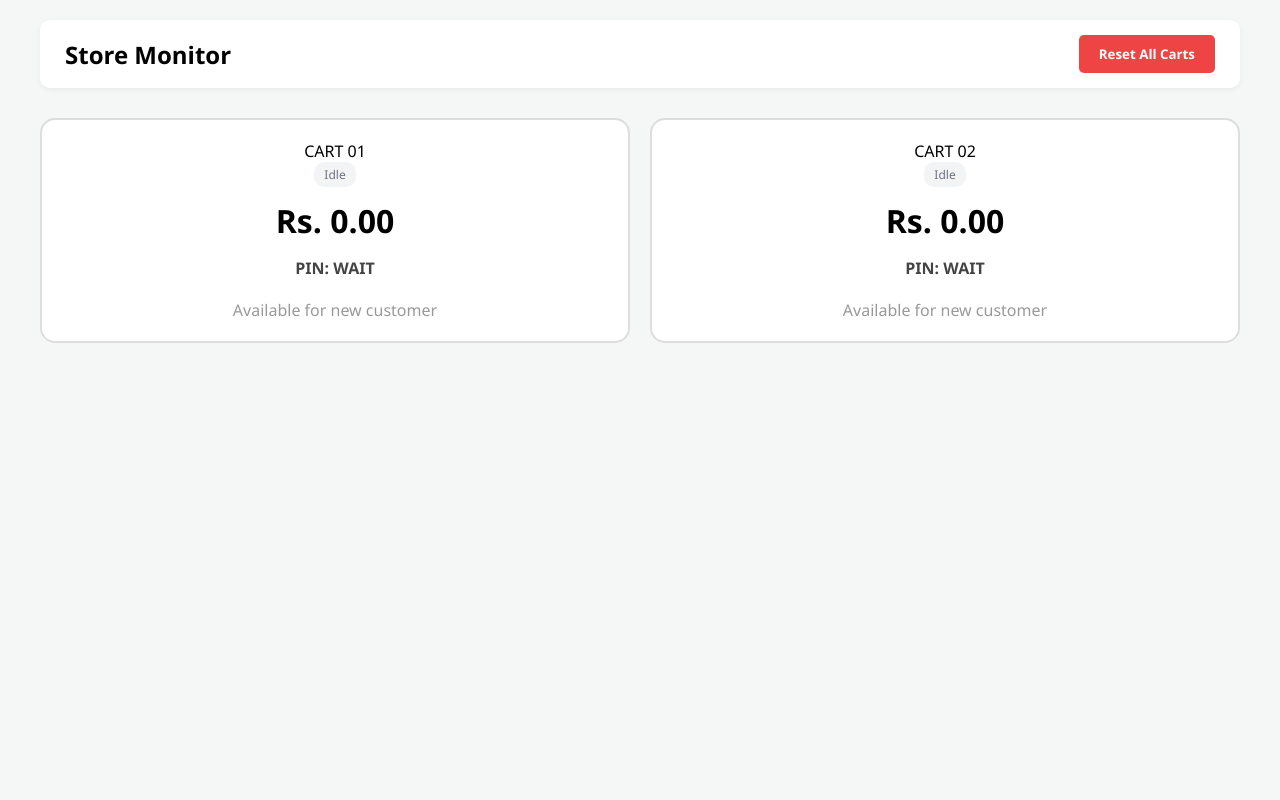
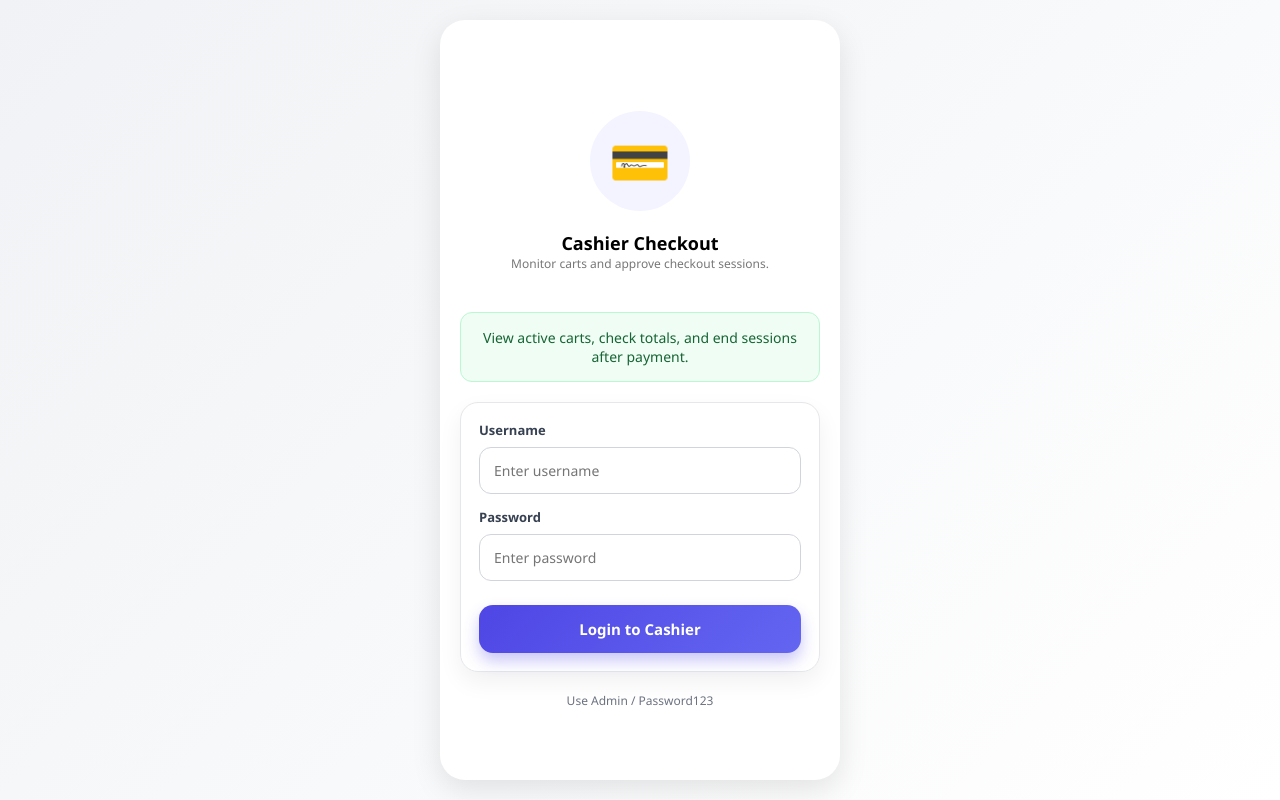
Before and after one commit to Abhyudaya30/FYP, a Flask app: page /cashier in a window 1280 px wide. Run offline with Flask 3, Linux system fonts and the light colour scheme; data comes from the database, SQL or seed files in the repository; both versions use the stored data as it was after the commit; data that the repository does not hold is empty.

Commit message:
SmartCart project

```diff
--- a/app.py
+++ b/app.py
@@ -1,8 +1,9 @@
-from flask import Flask, jsonify, redirect, render_template, request, url_for
+from flask import Flask, jsonify, redirect, render_template, request, session, url_for
 import mysql.connector
 import random
 
 app = Flask(__name__)
+app.secret_key = "smartcart-secret-key"
 
 db_config = {
     "host": "127.0.0.1",
@@ -11,6 +12,9 @@ db_config = {
     "password": "smartcartpass",
     "database": "smart_cart_system",
 }
+
+AUTH_USERNAME = "Admin"
+AUTH_PASSWORD = "Password123"
 
 # In-memory bridge between web + hardware validation
 pending_placement = {}
@@ -84,6 +88,46 @@ def landing_page():
     return render_template("landing.html")
 
 
+@app.route("/cashier")
+def cashier_landing_page():
+    if session.get("cashier_authenticated"):
+        return redirect(url_for("cashier_page"))
+    return render_template("cashier_landing.html", login_error=None)
+
+
+@app.route("/cashier", methods=["POST"])
+def cashier_login():
+    username = (request.form.get("username") or "").strip()
+    password = request.form.get("password") or ""
+    if username == AUTH_USERNAME and password == AUTH_PASSWORD:
+        session["cashier_authenticated"] = True
+        return redirect(url_for("cashier_page"))
+    return render_template(
+        "cashier_landing.html",
+        login_error="Invalid username or password.",
+    ), 401
+
+
+@app.route("/admin/inventory")
+def inventory_landing_page():
+    if session.get("inventory_authenticated"):
+        return redirect(url_for("admin_inventory"))
+    return render_template("inventory_landing.html", login_error=None)
+
+
+@app.route("/admin/inventory", methods=["POST"])
+def inventory_login():
+    username = (request.form.get("username") or "").strip()
+    password = request.form.get("password") or ""
+    if username == AUTH_USERNAME and password == AUTH_PASSWORD:
+        session["inventory_authenticated"] = True
+        return redirect(url_for("admin_inventory"))
+    return render_template(
+        "inventory_landing.html",
+        login_error="Invalid username or password.",
+    ), 401
+
+
 @app.route("/start")
 def auto_assign_cart():
     try:
@@ -132,8 +176,15 @@ def show_cart(label):
     return render_template("cart.html", cart_label=label)
 
 
-@app.route("/cashier")
+@app.route("/bill/<label>")
+def show_bill(label):
+    return render_template("bill.html", cart_label=label)
+
+
+@app.route("/cashier/dashboard")
 def cashier_page():
+    if not session.get("cashier_authenticated"):
+        return redirect(url_for("cashier_landing_page"))
     return render_template("cashier.html")
 
 
@@ -142,8 +193,10 @@ def success_page():
     return render_template("success.html", cart_label=request.args.get("label", ""))
 
 
-@app.route("/admin/inventory")
+@app.route("/admin/inventory/dashboard")
 def admin_inventory():
+    if not session.get("inventory_authenticated"):
+        return redirect(url_for("inventory_landing_page"))
     try:
         conn = get_db_connection()
         cursor = conn.cursor(dictionary=True)
--- a/static/styles.css
+++ b/static/styles.css
@@ -233,6 +233,56 @@
   color: #166534;
   font-size: 14px;
   margin-bottom: 20px;
+}
+
+.auth-card {
+  background: #ffffff;
+  border: 1px solid #e5e7eb;
+  border-radius: 18px;
+  padding: 18px;
+  margin-bottom: 20px;
+  box-shadow: 0 10px 25px rgba(15, 23, 42, 0.06);
+  text-align: left;
+}
+
+.auth-label {
+  display: block;
+  font-size: 13px;
+  font-weight: 700;
+  color: #374151;
+  margin-bottom: 8px;
+}
+
+.auth-input {
+  width: 100%;
+  padding: 13px 14px;
+  border: 1px solid #d1d5db;
+  border-radius: 12px;
+  font-size: 14px;
+  margin-bottom: 14px;
+  outline: none;
+}
+
+.auth-input:focus {
+  border-color: #6366f1;
+  box-shadow: 0 0 0 3px rgba(99, 102, 241, 0.12);
+}
+
+.auth-error {
+  background: #fef2f2;
+  color: #b91c1c;
+  border: 1px solid #fecaca;
+  border-radius: 12px;
+  padding: 12px 14px;
+  font-size: 13px;
+  margin-bottom: 16px;
+}
+
+.auth-note {
+  margin-top: 12px;
+  font-size: 12px;
+  color: #6b7280;
+  text-align: center;
 }
 
 /* --- 8. ADMIN DASHBOARD STYLES --- */
--- a/templates/cashier.html
+++ b/templates/cashier.html
@@ -10,7 +10,10 @@
 <div class="cashier-container">
     <div class="top-nav">
         <h2 style="margin:0;">Store Monitor</h2>
-        <button class="btn-reset-all" onclick="triggerGlobalReset()">Reset All Carts</button>
+        <div style="display: flex; gap: 10px; align-items: center;">
+            <button style="background-color: #4f46e5; color: white; border: none; padding: 8px 16px; border-radius: 8px; font-size: 14px; font-weight: 600; cursor: pointer;" onclick="window.location.href='/admin/inventory/dashboard'">Switch to Inventory</button>
+            <button class="btn-reset-all" onclick="triggerGlobalReset()">Reset All Carts</button>
+        </div>
     </div>
 
     <div id="cart-wrapper" class="cart-grid">
@@ -39,7 +42,7 @@
                         <p style="margin:10px 0 0; color:#444; font-weight:600;">PIN: ${c.pin || 'WAIT'}</p>
 
                         ${isActive ? `
-                            <button class="btn-main" onclick="window.location.href='/cart/${c.cart_label}'">Open Bill</button>
+                            <button class="btn-main" onclick="window.location.href='/bill/${c.cart_label}'">Open Bill</button>
                             <button class="btn-reset-single" onclick="resetSingleCart('${c.cart_label}')">${waitingForCashier ? 'Approve & End Session' : 'End Session'}</button>
                         ` : '<p style="color:#999; margin-top:20px;">Available for new customer</p>'}
                     </div>
--- /dev/null
+++ b/templates/cashier_landing.html
@@ -0,0 +1,40 @@
+<!DOCTYPE html>
+<html lang="en">
+<head>
+    <meta charset="UTF-8">
+    <meta name="viewport" content="width=device-width, initial-scale=1.0">
+    <title>Cashier Access - Smart Cart</title>
+    <link rel="stylesheet" href="{{ url_for('static', filename='styles.css') }}">
+</head>
+<body class="app-bg">
+    <div class="app-shell center-content">
+        <div class="hero-section">
+            <div class="logo-circle">💳</div>
+            <h1 class="top-title">Cashier Checkout</h1>
+            <p class="section-subtitle">Monitor carts and approve checkout sessions.</p>
+        </div>
+
+        <div class="content">
+            <div class="instruction-card">
+                View active carts, check totals, and end sessions after payment.
+            </div>
+
+            {% if login_error %}
+            <div class="auth-error">{{ login_error }}</div>
+            {% endif %}
+
+            <form class="auth-card" method="POST" action="/cashier">
+                <label class="auth-label" for="username">Username</label>
+                <input class="auth-input" type="text" id="username" name="username" placeholder="Enter username" required>
+
+                <label class="auth-label" for="password">Password</label>
+                <input class="auth-input" type="password" id="password" name="password" placeholder="Enter password" required>
+
+                <button class="primary-btn wide-btn" type="submit">Login to Cashier</button>
+            </form>
+
+            <p class="auth-note">Use Admin / Password123</p>
+        </div>
+    </div>
+</body>
+</html>
```
Also changed, not shown: db-init.sql (+28 -0 lines), templates/bill.html (added, +117 -0 lines), templates/inventory.html (+7 -2 lines), templates/inventory_landing.html (added, +40 -0 lines), templates/success.html (+72 -16 lines).
